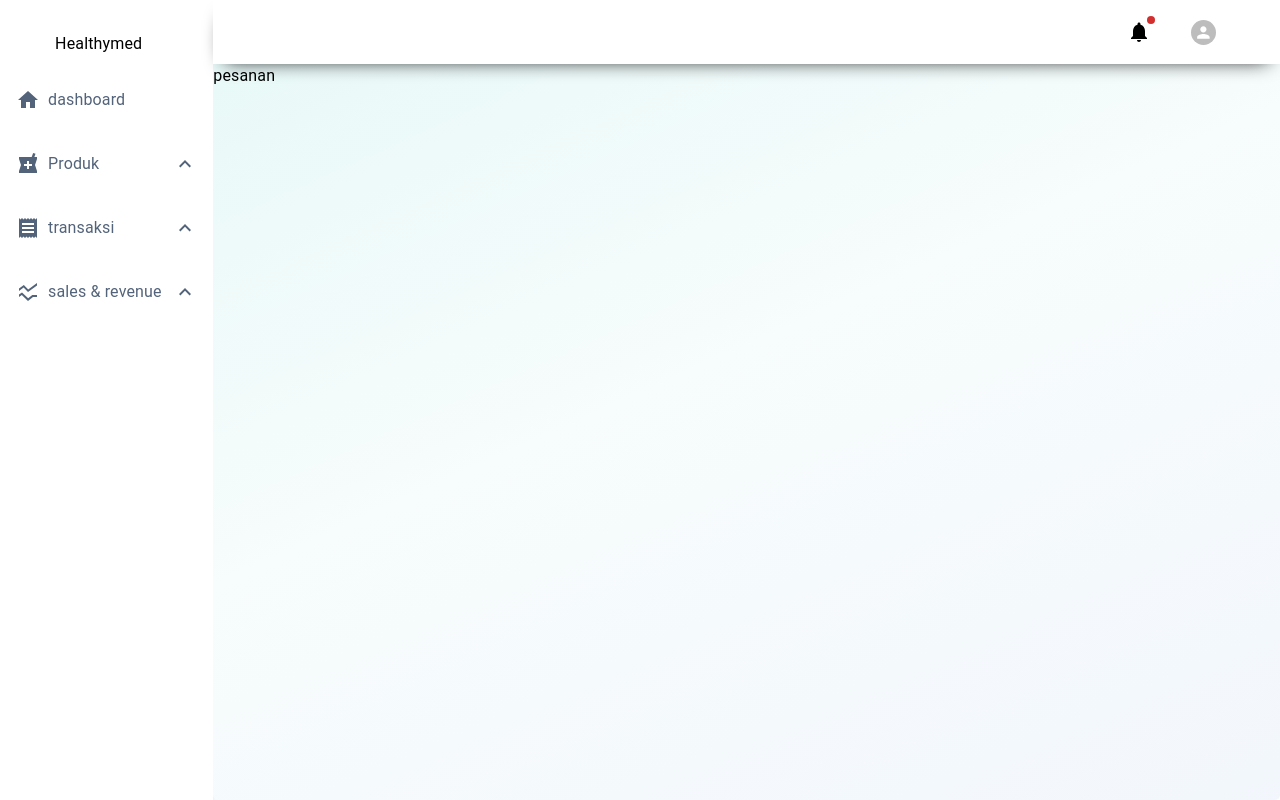
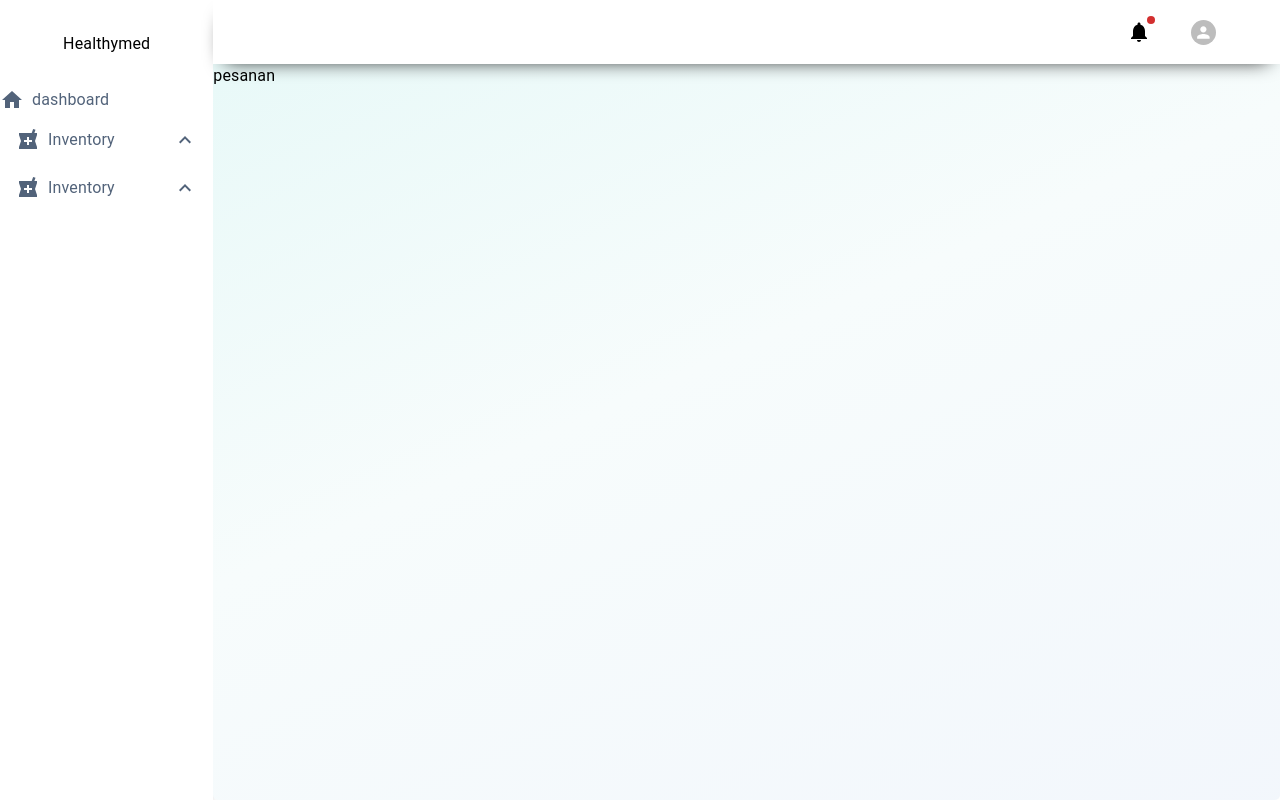
Before and after one commit to purwadhikafullstack/jcwd-2002-01-fe, a Next.js app: page /admin/pesanan in a window 1280 px wide. Built offline with nearby package versions, Linux system fonts and the light colour scheme.

Commit message:
setup customize theme, and fixed admin sidebar UI

```diff
--- a/package.json
+++ b/package.json
@@ -15,6 +15,7 @@
     "@mui/icons-material": "^5.8.2",
     "@mui/material": "^5.8.2",
     "framer-motion": "^6.3.10",
+    "lodash": "^4.17.21",
     "next": "12.1.6",
     "react": "18.1.0",
     "react-animated-progress-bar": "^1.1.1",
--- a/src/components/admin/AdminSidebar.jsx
+++ b/src/components/admin/AdminSidebar.jsx
@@ -13,6 +13,7 @@ import ReceiptIcon from "@mui/icons-material/Receipt";
 import SsidChartIcon from "@mui/icons-material/SsidChart";
 import { useState } from "react";
 import Link from "next/link";
+import SidebarMenu from "./Sidebar/SidebarMenu";
 
 const AdminSidebar = () => {
   const [openProduct, setOpenProduct] = useState(false);
@@ -33,7 +34,7 @@ const AdminSidebar = () => {
     <Box
       sx={{
         height: "100vh",
-        pr: 2,
+        // pr: 2,
         boxShadow: "0px 8px 20px -12px black",
         bgcolor: "#FFFFFF",
       }}
@@ -42,7 +43,7 @@ const AdminSidebar = () => {
         Healthymed
       </Typography>
 
-      <Stack spacing={5} sx={{ pl: 2 }}>
+      <Stack>
         {/* Dashboard */}
 
         <Box
@@ -60,209 +61,36 @@ const AdminSidebar = () => {
           <Typography sx={{ pl: 1 }}>dashboard</Typography>
         </Box>
 
-        {/* Product */}
-        <Box
-          display="flex"
-          justifyContent="space-between"
-          sx={{
-            color: "#52637A",
-            "&:hover": {
-              color: "#009B90",
-              opacity: [0.9, 0.8, 0.7],
-              cursor: "pointer",
+        {/* Sidebar menu component */}
+        <SidebarMenu
+          menuTitle="Inventory"
+          subMenus={[
+            {
+              submenuTitle: "Stock Produk",
+              href: "/admin/inventory/products",
             },
-          }}
-          onClick={handleClickProduct}
-        >
-          <Box display="flex">
-            <LocalPharmacyIcon />
-            <Typography sx={{ pl: 1 }}>Produk</Typography>
-          </Box>
+            {
+              submenuTitle: "Mutasi Stock",
+              href: "/admin/inventory/mutation",
+            },
+          ]}
+          icon={<LocalPharmacyIcon />}
+        />
 
-          {openProduct ? <ExpandMore /> : <ExpandLess />}
-        </Box>
-
-        <Collapse in={openProduct} timeout="auto" unmountOnExit>
-          <MenuItem
-            sx={{
-              color: "#52637A",
-              "&:hover": {
-                color: "#009B90",
-                opacity: [0.9, 0.8, 0.7],
-              },
-            }}
-          >
-            Daftar Produk
-          </MenuItem>
-          <MenuItem
-            sx={{
-              color: "#52637A",
-              "&:hover": {
-                color: "#009B90",
-                opacity: [0.9, 0.8, 0.7],
-                cursor: "pointer",
-              },
-            }}
-          >
-            Tambah Produk
-          </MenuItem>
-        </Collapse>
-
-        {/* Trasaction */}
-        <Box
-          display="flex"
-          justifyContent="space-between"
-          sx={{
-            color: "#52637A",
-            "&:hover": {
-              color: "#009B90",
-              opacity: [0.9, 0.8, 0.7],
-              cursor: "pointer",
+        <SidebarMenu
+          menuTitle="Inventory"
+          subMenus={[
+            {
+              submenuTitle: "Stock Produk",
+              href: "/admin/inventory/products",
             },
-          }}
-          onClick={handleClickTransaction}
-        >
-          <Box display="flex">
-            <ReceiptIcon />
-            <Typography sx={{ pl: 1 }}>transaksi</Typography>
-          </Box>
-
-          {openTransaction ? <ExpandMore /> : <ExpandLess />}
-        </Box>
-        <Collapse in={openTransaction} timeout="auto" unmountOnExit>
-          <MenuItem
-            sx={{
-              color: "#52637A",
-              "&:hover": {
-                color: "#009B90",
-                opacity: [0.9, 0.8, 0.7],
-                cursor: "pointer",
-              },
-            }}
-          >
-            Semua Pesanan
-          </MenuItem>
-          <MenuItem
-            sx={{
-              color: "#52637A",
-              "&:hover": {
-                color: "#009B90",
-                opacity: [0.9, 0.8, 0.7],
-                cursor: "pointer",
-              },
-            }}
-          >
-            <Link href={"/admin/pesanan"}>Pesanan Baru</Link>
-          </MenuItem>
-          <MenuItem
-            sx={{
-              color: "#52637A",
-              "&:hover": {
-                color: "#009B90",
-                opacity: [0.9, 0.8, 0.7],
-                cursor: "pointer",
-              },
-            }}
-          >
-            Siap Dikirim
-          </MenuItem>
-          <MenuItem
-            sx={{
-              color: "#52637A",
-              "&:hover": {
-                color: "#009B90",
-                opacity: [0.9, 0.8, 0.7],
-                cursor: "pointer",
-              },
-            }}
-          >
-            Dalam Pengiriman
-          </MenuItem>
-          <MenuItem
-            sx={{
-              color: "#52637A",
-              "&:hover": {
-                color: "#009B90",
-                opacity: [0.9, 0.8, 0.7],
-                cursor: "pointer",
-              },
-            }}
-          >
-            Selesai
-          </MenuItem>
-          <MenuItem
-            sx={{
-              color: "#52637A",
-              "&:hover": {
-                color: "#009B90",
-                opacity: [0.9, 0.8, 0.7],
-                cursor: "pointer",
-              },
-            }}
-          >
-            Dibatalkan
-          </MenuItem>
-        </Collapse>
-
-        {/* Sales and Revenue */}
-        <Box
-          display="flex"
-          justifyContent="space-between"
-          sx={{
-            color: "#52637A",
-            "&:hover": {
-              color: "#009B90",
-              opacity: [0.9, 0.8, 0.7],
-              cursor: "pointer",
+            {
+              submenuTitle: "Mutasi Stock",
+              href: "/admin/inventory/mutation",
             },
-          }}
-          onClick={handleClickSales}
-        >
-          <Box display="flex">
-            <SsidChartIcon />
-            <Typography sx={{ pl: 1 }}>sales & revenue</Typography>
-          </Box>
-
-          {openSales ? <ExpandMore /> : <ExpandLess />}
-        </Box>
-        <Collapse in={openSales} timeout="auto" unmountOnExit>
-          <MenuItem
-            sx={{
-              color: "#52637A",
-              "&:hover": {
-                color: "#009B90",
-                opacity: [0.9, 0.8, 0.7],
-                cursor: "pointer",
-              },
-            }}
-          >
-            Ringkasan Statistik
-          </MenuItem>
-          <MenuItem
-            sx={{
-              color: "#52637A",
-              "&:hover": {
-                color: "#009B90",
-                opacity: [0.9, 0.8, 0.7],
-                cursor: "pointer",
-              },
-            }}
-          >
-            Buku Kas
-          </MenuItem>
-          <MenuItem
-            sx={{
-              color: "#52637A",
-              "&:hover": {
-                color: "#009B90",
-                opacity: [0.9, 0.8, 0.7],
-                cursor: "pointer",
-              },
-            }}
-          >
-            Laba dan Rugi
-          </MenuItem>
-        </Collapse>
+          ]}
+          icon={<LocalPharmacyIcon />}
+        />
       </Stack>
     </Box>
   );
--- /dev/null
+++ b/src/components/admin/Sidebar/SidebarMenu.jsx
@@ -0,0 +1,64 @@
+import Link from "next/link";
+import { useState } from "react";
+import { Box, Typography, Collapse, MenuItem } from "@mui/material";
+import { ExpandLess, ExpandMore, LocalPharmacy } from "@mui/icons-material";
+
+const SidebarSubmenu = ({ submenuTitle, href, icon }) => {
+  return (
+    <Link href={href}>
+      <MenuItem
+        sx={{
+          color: "#52637A",
+          "&:hover": {
+            color: "#009B90",
+            opacity: [0.9, 0.8, 0.7],
+            cursor: "pointer",
+          },
+        }}
+      >
+        {submenuTitle}
+      </MenuItem>
+    </Link>
+  );
+};
+
+const SidebarMenu = ({ menuTitle, subMenus = [], icon }) => {
+  const [menuOpen, setMenuOpen] = useState(false);
+
+  return (
+    <Box sx={{ mt: 2 }}>
+      <Box
+        display="flex"
+        justifyContent="space-between"
+        sx={{
+          color: "#52637A",
+          "&:hover": {
+            color: "#009B90",
+            opacity: [0.9, 0.8, 0.7],
+            cursor: "pointer",
+          },
+          px: 2,
+          mb: 1,
+        }}
+        onClick={() => setMenuOpen((prevState) => !prevState)}
+      >
+        <Box display="flex">
+          {icon}
+          <Typography sx={{ pl: 1 }}>{menuTitle}</Typography>
+        </Box>
+
+        {menuOpen ? <ExpandMore /> : <ExpandLess />}
+      </Box>
+
+      <Collapse in={menuOpen} timeout="auto" unmountOnExit>
+        {subMenus.map((val) => {
+          return (
+            <SidebarSubmenu submenuTitle={val.submenuTitle} href={val.href} />
+          );
+        })}
+      </Collapse>
+    </Box>
+  );
+};
+
+export default SidebarMenu;
--- a/src/pages/_app.jsx
+++ b/src/pages/_app.jsx
@@ -1,3 +1,5 @@
+import { ThemeProvider } from "@mui/material";
+import theme from "theme";
 import AdminPageContainer from "components/admin/AdminPageContainer";
 import { useRouter } from "next/router";
 import "../styles/globals.css";
@@ -20,11 +22,13 @@ const MyApp = ({ Component, pageProps }) => {
   // return <Component {...pageProps} />;
   return (
     <Provider>
-      {router.pathname.startsWith("/admin") ? (
-        <AdminPageContainer children={<Component {...pageProps} />} />
-      ) : (
-        <Component {...pageProps} />
-      )}
+      <ThemeProvider theme={theme}>
+        {router.pathname.startsWith("/admin") ? (
+          <AdminPageContainer children={<Component {...pageProps} />} />
+        ) : (
+          <Component {...pageProps} />
+        )}
+      </ThemeProvider>
     </Provider>
   );
 };
--- a/src/pages/index.jsx
+++ b/src/pages/index.jsx
@@ -9,6 +9,7 @@ import styles from "../styles/Home.module.css";
 const Home = () => {
   return (
     <Box>
+      <Navbar />
       <ProductCard />
     </Box>
   );
--- /dev/null
+++ b/src/theme/colors/index.js
@@ -0,0 +1,14 @@
+const brand = {
+  50: "#E8F6FC",
+  100: "#BFE5F7",
+  200: "#96D4F2",
+  300: "#6DC3EE",
+  400: "#44B2E9",
+  500: "#1BA1E4",
+  600: "#1681B6",
+  700: "#106189",
+  800: "#0B415B",
+  900: "#05202E",
+};
+
+export default { brand };
--- /dev/null
+++ b/src/theme/components/Button.js
@@ -0,0 +1,21 @@
+const Button = (theme) => {
+  return {
+    MuiButton: {
+      styleOverrides: {
+        contained: {
+          backgroundColor: theme.palette.brand["500"],
+          color: "white",
+          "&:hover": {
+            backgroundColor: theme.palette.brand["600"],
+          },
+        },
+        root: {
+          borderRadius: "8px",
+          textTransform: "none",
+        },
+      },
+    },
+  };
+};
+
+export default Button;
--- /dev/null
+++ b/src/theme/components/index.js
@@ -0,0 +1,8 @@
+import { merge } from "lodash";
+import Button from "./Button";
+
+const ComponentsOverride = (theme) => {
+  return merge(Button(theme));
+};
+
+export default ComponentsOverride;
--- /dev/null
+++ b/src/theme/index.js
@@ -0,0 +1,11 @@
+import { createTheme } from "@mui/material";
+import colors from "./colors";
+import ComponentsOverride from "./components";
+
+const theme = createTheme({
+  palette: colors,
+});
+
+theme.components = ComponentsOverride(theme);
+
+export default theme;
```
Also changed, not shown: src/components/Navbar.jsx (+3 -7 lines), 1 other file (tests, documents, lock files or other folders).
